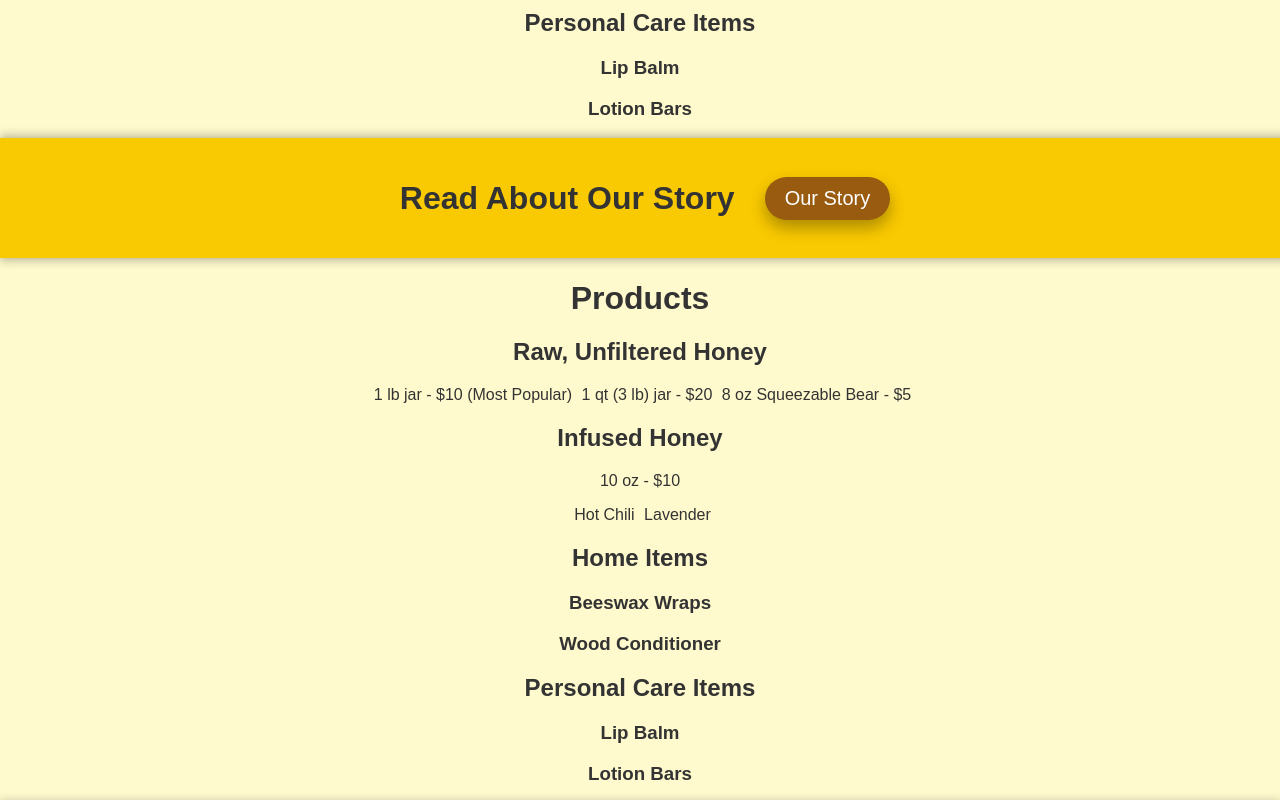
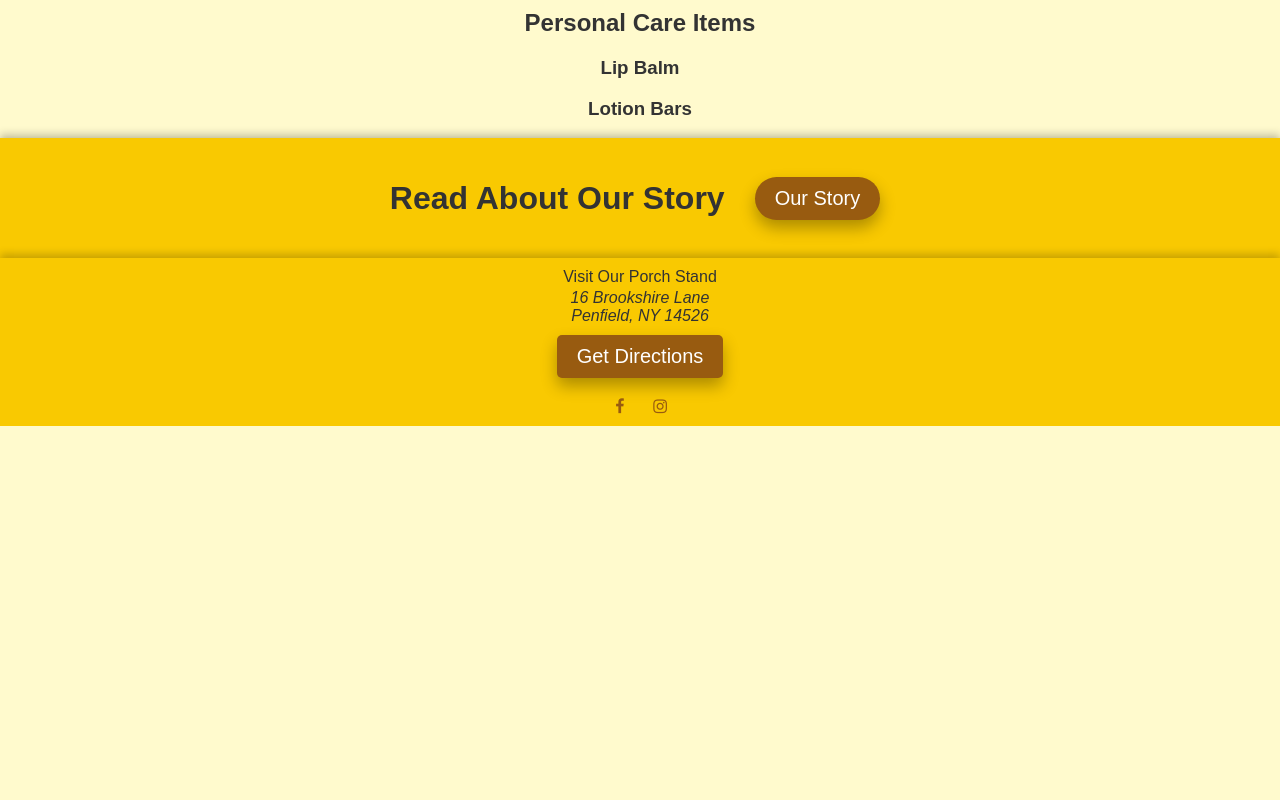
Before and after one commit to prjackson17/jacksonbees, a plain HTML site: page index.html in a window 1280 px wide. Shown: the part 740-1540 px from the top of the page. After the commit the page ends 1166 px from the top, so only its background shows below. Drawn offline with Linux system fonts and the light colour scheme.

Commit message:
refactor: remove unused product section and improve header padding on scroll

```diff
--- a/index.html
+++ b/index.html
@@ -78,55 +78,7 @@
                 <a class="our-story-button-text" href="our-story.html">Our Story</a>
             </button>
         </div>
-        <h1>Products</h1>
-        <div class="products">
-            <div class="product" id="product-honey">
-                <!-- TODO: add honey pic -->
-                <!-- <img src="resources/img/honey.png" alt="Honey"> -->
-                <h2>Raw, Unfiltered Honey</h2>
-                <ul>
-                    <li>1 lb jar - $10 (Most Popular)</li>
-                    <li>1 qt (3 lb) jar - $20</li>
-                    <li>8 oz Squeezable Bear - $5</li>
-                </ul>
-            </div>
-            <div class="product" id="product-infusion">
-                <!-- TODO: add infusion pic -->
-                <!-- <img src="resources/img/infusion.png" alt="Infusion"> -->
-                <h2>Infused Honey</h2>
-                <p>10 oz - $10</p>
-                <ul>
-                    <li>Hot Chili</li>
-                    <li>Lavender</li>
-                </ul>
-            </div>
-            <div class="product" id="product-home-items">
-                <h2>Home Items</h2>
-                <div class="subproduct" id="product-beeswax-wraps">
-                    <!-- TODO: add beeswax wraps pic -->
-                    <!-- <img src="resources/img/beeswax-wraps.png" alt="Beeswax Wraps"> -->
-                    <h3>Beeswax Wraps</h3>
-                </div>
-                <div class="subproduct" id="product-wood-conditioner">
-                    <!-- TODO: add wood conditioner pic -->
-                    <!-- <img src="resources/img/wood-conditioner.png" alt="Beeswax Wraps"> -->
-                    <h3>Wood Conditioner</h3>
-                </div>
-            </div>
-            <div class="product" id="product-personal-care">
-                <h2>Personal Care Items</h2>
-                <div class="subproduct" id="product-lip-balm">
-                    <!-- TODO: add lip balm pic -->
-                    <!-- <img src="resources/img/lip-balms.png" alt="Lip Balms"> -->
-                    <h3>Lip Balm</h3>
-                </div>
-                <div class="subproduct" id="product-lotion-bars">
-                    <!-- TODO: add lotion bars pic -->
-                    <!-- <img src="resources/img/lotion-bars.png" alt="Lotion Bars"> -->
-                    <h3>Lotion Bars</h3>
-                </div>
-            </div>
-        </div>
+        <!-- Lead to form -->
     </main>
     <footer>
             <label id="porchstand">Visit Our Porch Stand
--- a/script.js
+++ b/script.js
@@ -22,7 +22,7 @@ window.onscroll = function() {
     var scaleFactor = Math.max(0.5, 1 - scrollTop / 200);
 
     // Apply the scale factor to the header elements
-    header.style.padding = `${10 * scaleFactor}px 0`;
+    header.style.padding = `${10 * scaleFactor}px 0 ${10 * scaleFactor}px 0`;
     logo.style.width = scaleFactor === 0.5 ? `${originalLogoWidth - 15}` : `${originalLogoWidth * scaleFactor}px`;
     logo.style.height = "auto";
     h2Elements.forEach(function(h2) {
--- a/style.css
+++ b/style.css
@@ -12,8 +12,6 @@
 html, body {
     margin: 0;
     padding: 0;
-    width: 100vw;
-    height: 100vh;
     background-color: var(--tan-background-color);
     /* overflow-x: hidden; */
 }
@@ -39,7 +37,6 @@ html, body {
 
 header {
     background-color: var(--header-color);
-    width: 100vw;
     margin: 0;
     position: sticky;
     top: 0;
@@ -56,7 +53,6 @@ header.center-logo .header-content {
 }
 
 .header-content {
-    width: 100%;
     display: flex;
     flex-direction: row;
     align-items: center;
@@ -107,9 +103,8 @@ li {
 }
 
 .bar {
-    padding: 10px;
+    padding: 10px 0 10px 0;
     background-color: var(--header-color);
-    width: 100vw;
     height: 100px;
     box-shadow: 0 4px 8px rgba(0, 0, 0, 0.2), 0 -4px 8px rgba(0, 0, 0, 0.2);
 }
@@ -136,7 +131,6 @@ footer {
     font-family: Arial, Helvetica, sans-serif;
     background-color: var(--header-color);
     padding: 10px;
-    width: 100vw;
     box-sizing: border-box;
     margin: 0;
     box-shadow:  0 -4px 8px rgba(0, 0, 0, 0.2);;
@@ -233,7 +227,7 @@ footer address {
     .header-content {
         flex-direction: column; /* Stack the logo and nav bar vertically */
         align-items: center;
-        padding: 10px;
+        padding: 10px 0 10px 0;
     }
 
     #logo {
@@ -260,6 +254,16 @@ footer address {
     main p {
         font-size: 1rem;
     }
+
+    .button {
+        padding: 5px 10px;
+        font-size: 1.25rem;
+        margin: 10px;
+    }
+
+    .our-story-text {
+        margin-bottom: 0;
+    }
 }
 
 /* Shrink header items on scroll */
```
